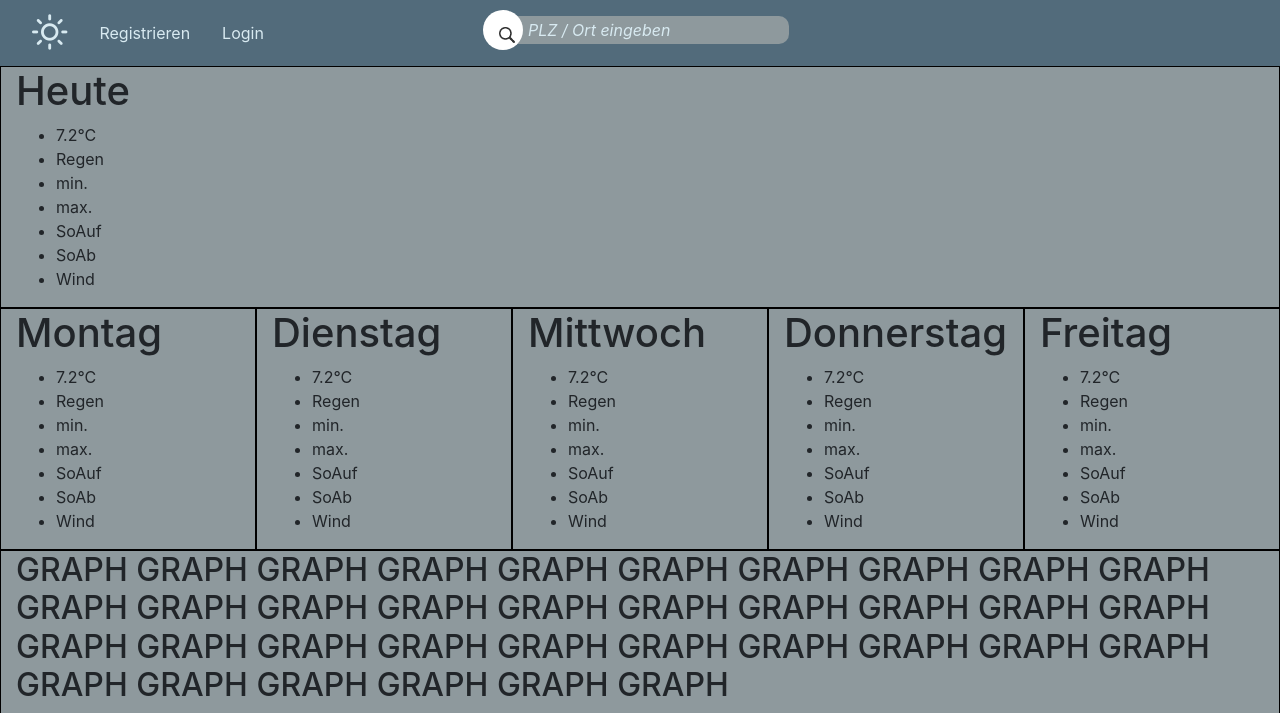
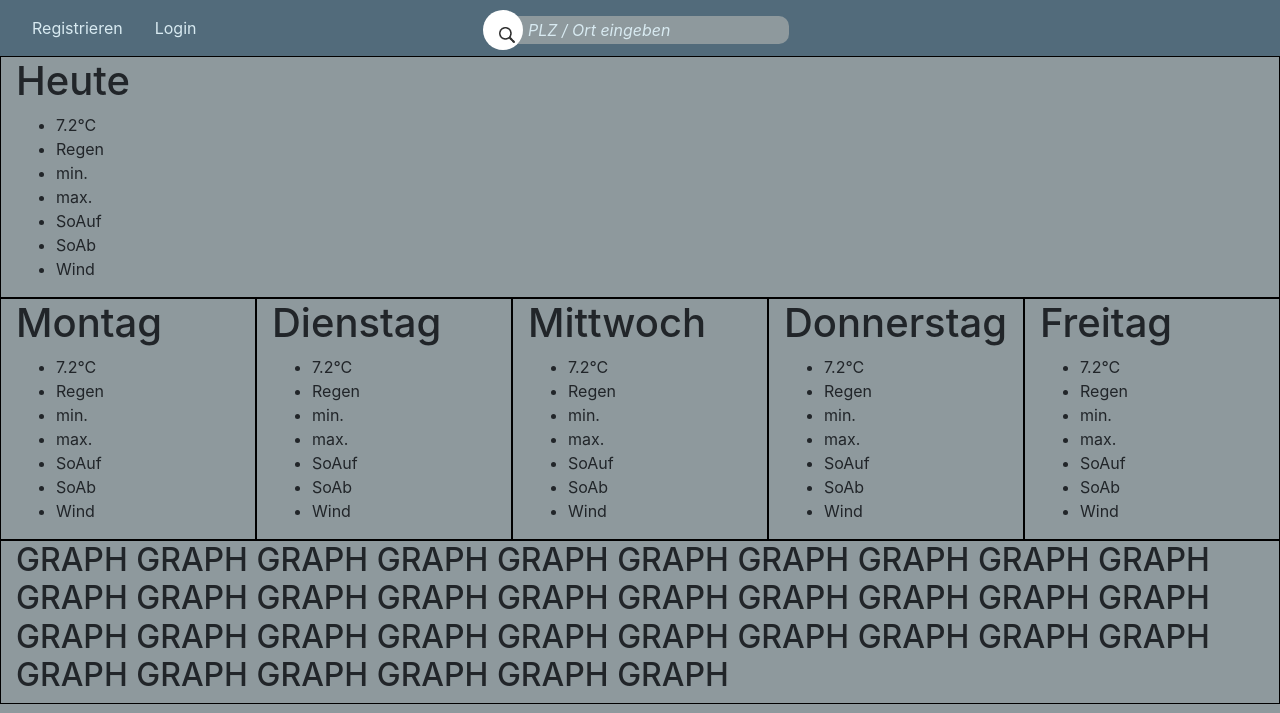
Before and after one commit to andribinda/SA-2018, a PHP site: page / in a window 1280 px wide. Shown: the top 713 px of the page. Run offline with PHP 8.4, Linux system fonts and the light colour scheme.

Commit message:
testing navbar ohne Logo
Collapse Menu linke Seite

```diff
--- a/index.php
+++ b/index.php
@@ -22,20 +22,15 @@
   </head>
   <body>
 	<nav class="navbar navbar-expand-sm navbar-dark bg-dark">
-		<ul class="nav justify-content-center">
-            <li class="nav-item active">
-                <a class="nav-link" href="https://weather.zubler.ch"> <i class="wi wi-day-sunny" id="wi-day-sunny-NavBar"></i></a>
-            </li>
-		</ul>
+		<button class="navbar-toggler " type="button" data-toggle="collapse" data-target="#navbarCollapse" aria-controls="navbarSupportedContent" aria-expanded="false" aria-label="Toggle navigation">
+			<span class="navbar-toggler-icon"></span>
+		</button>
 		<ul class="nav abs-center-x">
 				<a href="#" class="btn btn-secondary btn-lg active" role="button" aria-pressed="true"><img style="width:200%;" src="img/Suche.png"></a>
 				<form class="form-inline">
 					<input class="form-control mr-sm-2" type="search" placeholder="PLZ / Ort eingeben" aria-label="Search">
 				</form>
 		</ul>
-		<button class="navbar-toggler " type="button" data-toggle="collapse" data-target="#navbarCollapse" aria-controls="navbarSupportedContent" aria-expanded="false" aria-label="Toggle navigation">
-			<span class="navbar-toggler-icon"></span>
-		</button>
 	<div class="collapse navbar-collapse" id="navbarCollapse">
 		<ul class="nav justify-content-center">
 			 <li class="nav-item">
```
